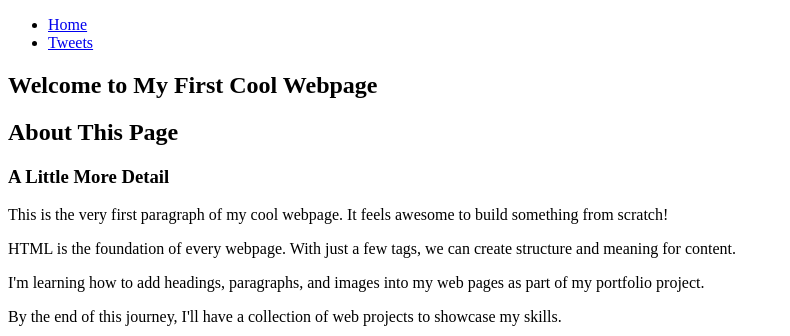
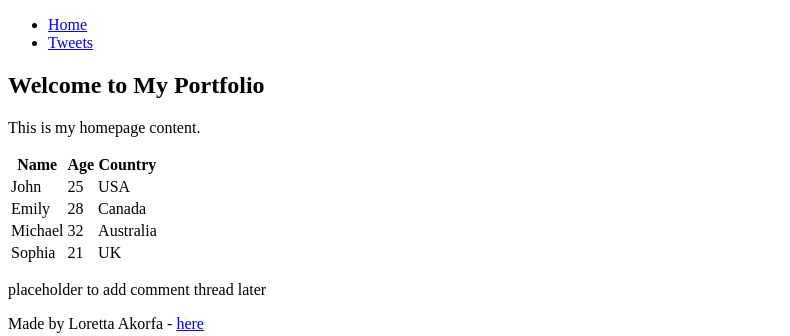
Before and after one commit to bemponglaureta4-sudo/My_First_Portfolio, a plain HTML site: page html_basic/index.html in a window 1280 px wide. Shown: the top 336 px of the page, without its empty margins (0-790 px from the left). Drawn offline with Linux system fonts and the light colour scheme; grey boxes are pictures that could not be loaded.

Commit message:
Add learners table to index.html

```diff
--- a/html_basic/index.html
+++ b/html_basic/index.html
@@ -1,8 +1,9 @@
 <!DOCTYPE html>
 <html lang="en">
 <head>
-  <meta charset="utf-8">
-  <title>My First Cool Webpage</title>
+  <meta charset="UTF-8">
+  <meta name="viewport" content="width=device-width, initial-scale=1.0">
+  <title>My First Portfolio</title>
 </head>
 <body>
   <header>
@@ -11,28 +12,48 @@
       <li><a href="tweets.html">Tweets</a></li>
     </ul>
   </header>
-
   <main>
     <article>
-      <h1>Welcome to My First Cool Webpage</h1>
-      <h2>About This Page</h2>
-      <h3>A Little More Detail</h3>
+      <h1>Welcome to My Portfolio</h1>
+      <p>This is my homepage content.</p>
 
-      <p>This is the very first paragraph of my cool webpage. It feels awesome to build something from scratch!</p>
-      <p>HTML is the foundation of every webpage. With just a few tags, we can create structure and meaning for content.</p>
-      <p>I'm learning how to add headings, paragraphs, and images into my web pages as part of my portfolio project.</p>
-      <p>By the end of this journey, I'll have a collection of web projects to showcase my skills.</p>
-
-      <a href="https://www.alxafrica.com/" target="_blank">
-        <img src="https://i.ibb.co/gTDZZT8/ALX-Logo-07.png" alt="ALX Logo" width="200">
-      </a>
+      <!-- Learners Table -->
+      <table>
+        <thead>
+          <tr>
+            <th>Name</th>
+            <th>Age</th>
+            <th>Country</th>
+          </tr>
+        </thead>
+        <tbody>
+          <tr>
+            <td>John</td>
+            <td>25</td>
+            <td>USA</td>
+          </tr>
+          <tr>
+            <td>Emily</td>
+            <td>28</td>
+            <td>Canada</td>
+          </tr>
+          <tr>
+            <td>Michael</td>
+            <td>32</td>
+            <td>Australia</td>
+          </tr>
+          <tr>
+            <td>Sophia</td>
+            <td>21</td>
+            <td>UK</td>
+          </tr>
+        </tbody>
+      </table>
     </article>
-
     <aside>
       <p>placeholder to add comment thread later</p>
     </aside>
   </main>
-
   <footer>
     <p>Made by Loretta Akorfa - <a href="https://github.com/bemponglaureta4-sudo" target="_blank">here</a></p>
   </footer>
```
